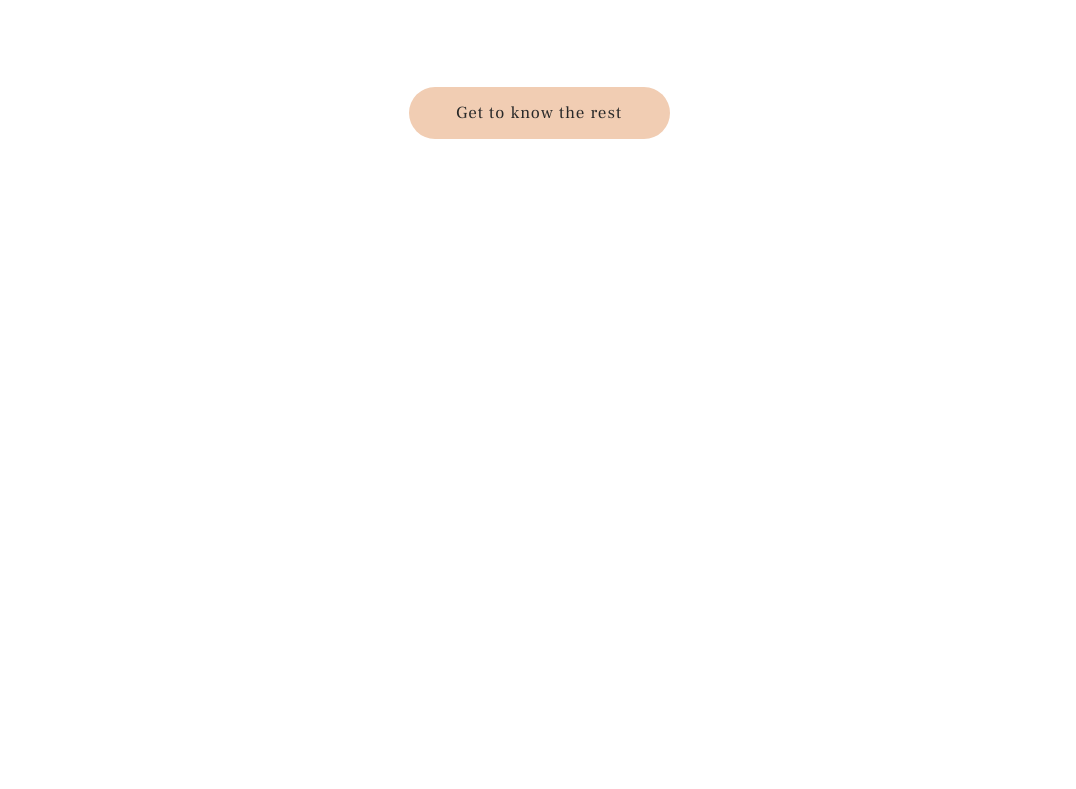
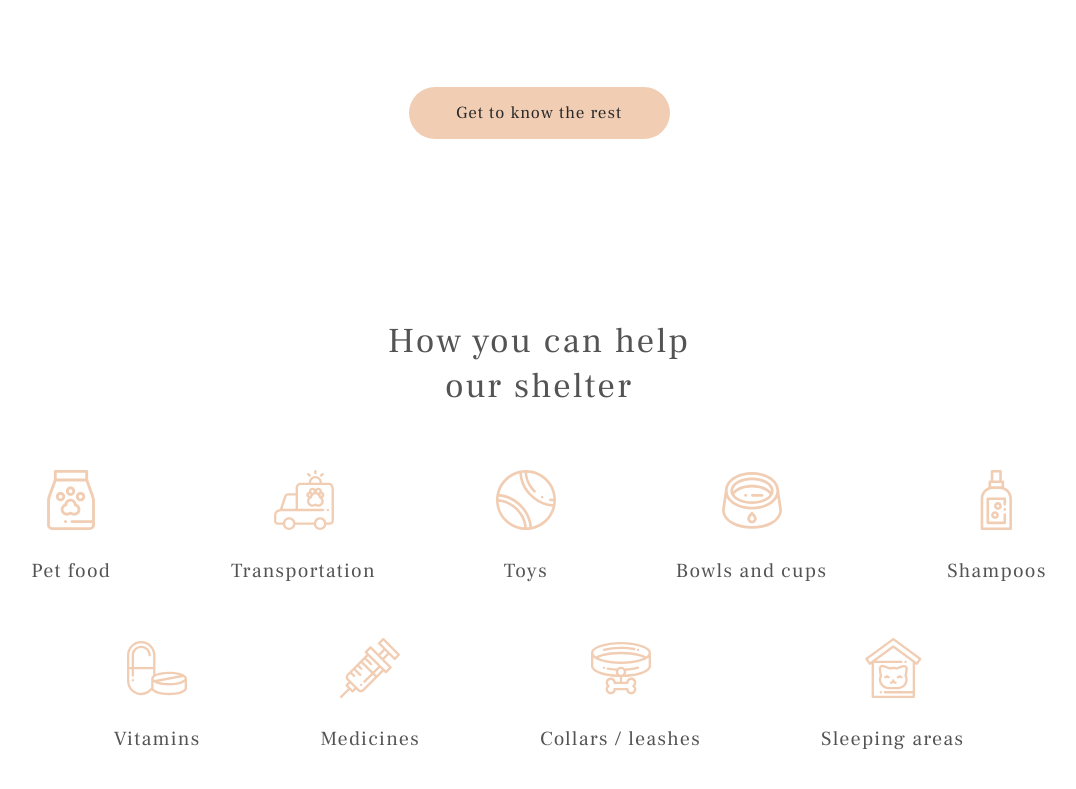
Before and after one commit to Alekice/practice_drafts, a plain HTML site: page shelter/pages/main/main.html in a window 1280 px wide. Shown: the part 2136-2925 px from the top of the page, without its empty margins (101-1177 px from the left). Drawn offline with Linux system fonts and the light colour scheme; files whose address does not match are found by name.

Commit message:
feat: add help section

```diff
--- a/shelter/pages/main/main.html
+++ b/shelter/pages/main/main.html
@@ -117,8 +117,50 @@
                 <button class="button button_primary pets__button">Get to know the rest</button>
             </div>
         </section>
-        <section class="section">
-            <div class="container"></div>
+        <section class="section" id="help">
+            <div class="container container-help">
+                <h3 class="header3 help__title">
+                    How you can help<br>our shelter
+                </h3>
+                <div class="tiles">
+                    <div class="tile">
+                        <img src="../../assets/icons/icon-pet-food.svg" alt="Pet food">
+                        <h4 class="header4">Pet food</h4>
+                    </div>
+                    <div class="tile">
+                        <img src="../../assets/icons/icon-transportation.svg" alt="Transportation">
+                        <h4 class="header4">Transportation</h4>
+                    </div>
+                    <div class="tile">
+                        <img src="../../assets/icons/icon-toys.svg" alt="Toys">
+                        <h4 class="header4">Toys</h4>
+                    </div>
+                    <div class="tile">
+                        <img src="../../assets/icons/icon-bowls-and-cups.svg" alt="Bowls and cups">
+                        <h4 class="header4">Bowls and cups</h4>
+                    </div>
+                    <div class="tile">
+                        <img src="../../assets/icons/icon-shampoos.svg" alt="Shampoos">
+                        <h4 class="header4">Shampoos</h4>
+                    </div>
+                    <div class="tile">
+                        <img src="../../assets/icons/icon-vitamins.svg" alt="Vitamins">
+                        <h4 class="header4">Vitamins</h4>
+                    </div>
+                    <div class="tile">
+                        <img src="../../assets/icons/icon-medicines.svg" alt="Medicines">
+                        <h4 class="header4">Medicines</h4>
+                    </div>
+                    <div class="tile">
+                        <img src="../../assets/icons/icon-collars-leashes.svg" alt="Collars / leashes">
+                        <h4 class="header4">Collars / leashes</h4>
+                    </div>
+                    <div class="tile">
+                        <img src="../../assets/icons/icon-sleeping-area.svg" alt="Sleeping areas">
+                        <h4 class="header4">Sleeping areas</h4>
+                    </div>
+                </div>
+            </div>
         </section>
         <section class="section">
             <div class="container"></div>
--- a/shelter/pages/main/style.css
+++ b/shelter/pages/main/style.css
@@ -347,3 +347,31 @@
     width: 261px;
     margin: 0 auto;
 }
+
+/**** Help ****/
+
+.container-help {
+    padding: 80px 127px 100px;
+}
+
+.help__title {
+    margin-bottom: 60px;
+    color: var(--color-dark-l);
+    text-align: center;
+}
+
+.tiles {
+    display: flex;
+    justify-content: center;
+    align-items: center;
+    gap: 55px 120px;
+    flex-wrap: wrap;
+}
+
+.tile {
+    display: flex;
+    flex-direction: column;
+    align-items: center;
+    gap: 30px;
+    color: var(--color-dark-l);
+}
```
Also changed, not shown: shelter/assets/icons/icon-bowls-and-cups.svg (added), shelter/assets/icons/icon-collars-leashes.svg (added), shelter/assets/icons/icon-medicines.svg (added), shelter/assets/icons/icon-pet-food.svg (added), shelter/assets/icons/icon-shampoos.svg (added), shelter/assets/icons/icon-sleeping-area.svg (added), shelter/assets/icons/icon-toys.svg (added), shelter/assets/icons/icon-transportation.svg (added), shelter/assets/icons/icon-vitamins.svg (added).
